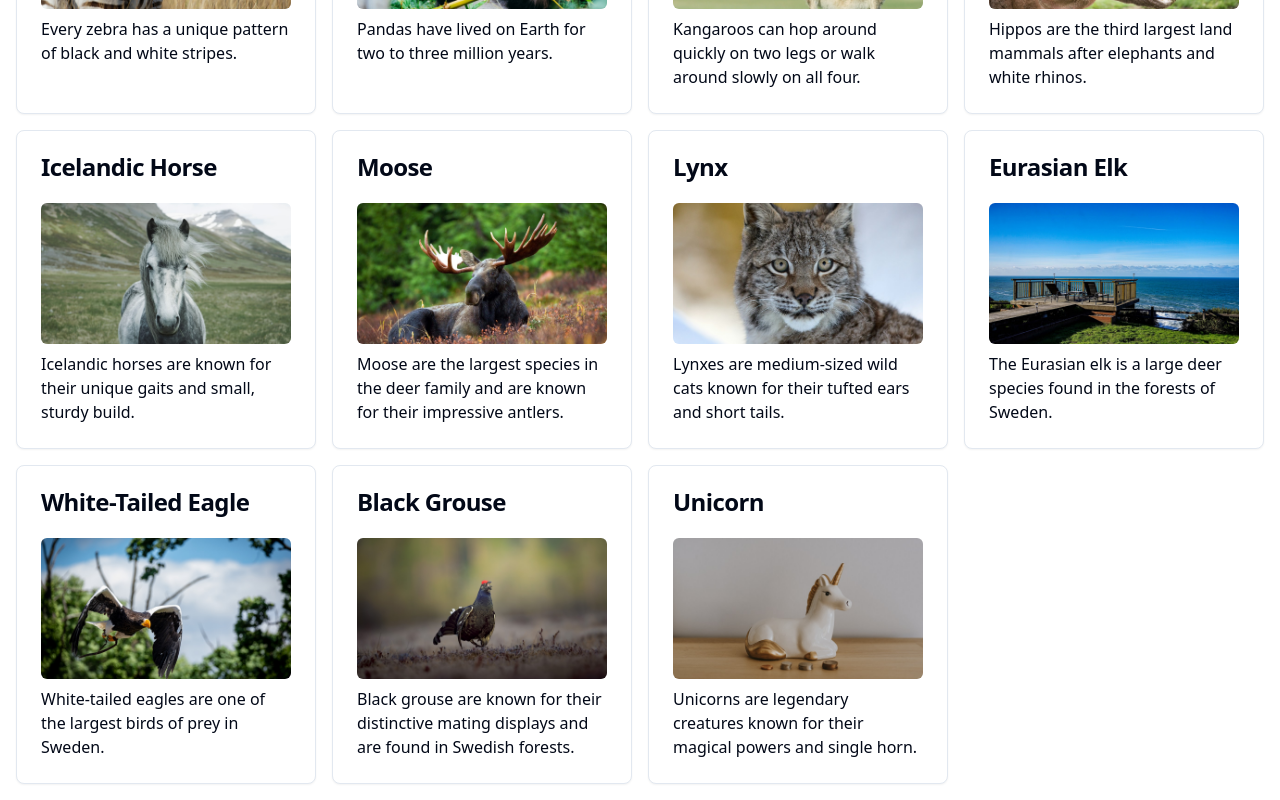
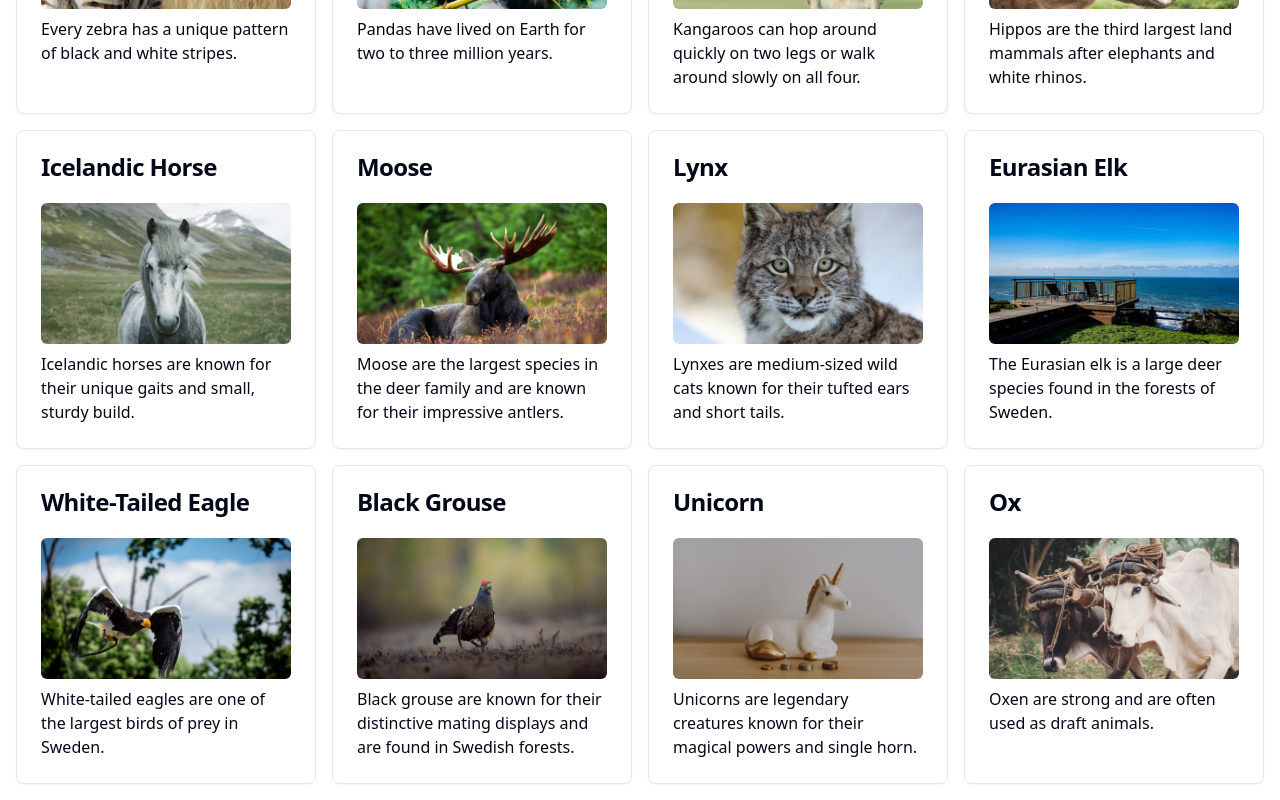
Before and after one commit to GPT-Engineer-App-Dev/customizable-base, a React (Vite) app: page / in a window 1280 px wide. Shown: the part 603-1403 px from the top of the page. Built offline with nearby package versions, Linux system fonts and the light colour scheme.

Commit message:
Added an image of an ox to the gallery with its name and a fact about oxen.

```diff
--- a/src/pages/Gallery.jsx
+++ b/src/pages/Gallery.jsx
@@ -18,6 +18,7 @@ const images = [
   { id: 13, src: "/images/white-tailed-eagle.jpg", title: "White-Tailed Eagle", fact: "White-tailed eagles are one of the largest birds of prey in Sweden." },
   { id: 14, src: "/images/black-grouse.jpg", title: "Black Grouse", fact: "Black grouse are known for their distinctive mating displays and are found in Swedish forests." },
   { id: 15, src: "/images/unicorn.jpg", title: "Unicorn", fact: "Unicorns are legendary creatures known for their magical powers and single horn." },
+  { id: 16, src: "/images/ox.jpg", title: "Ox", fact: "Oxen are strong and are often used as draft animals." },
 ];
 
 const Gallery = () => {
```
Also changed, not shown: public/images/ox.jpg (added).
